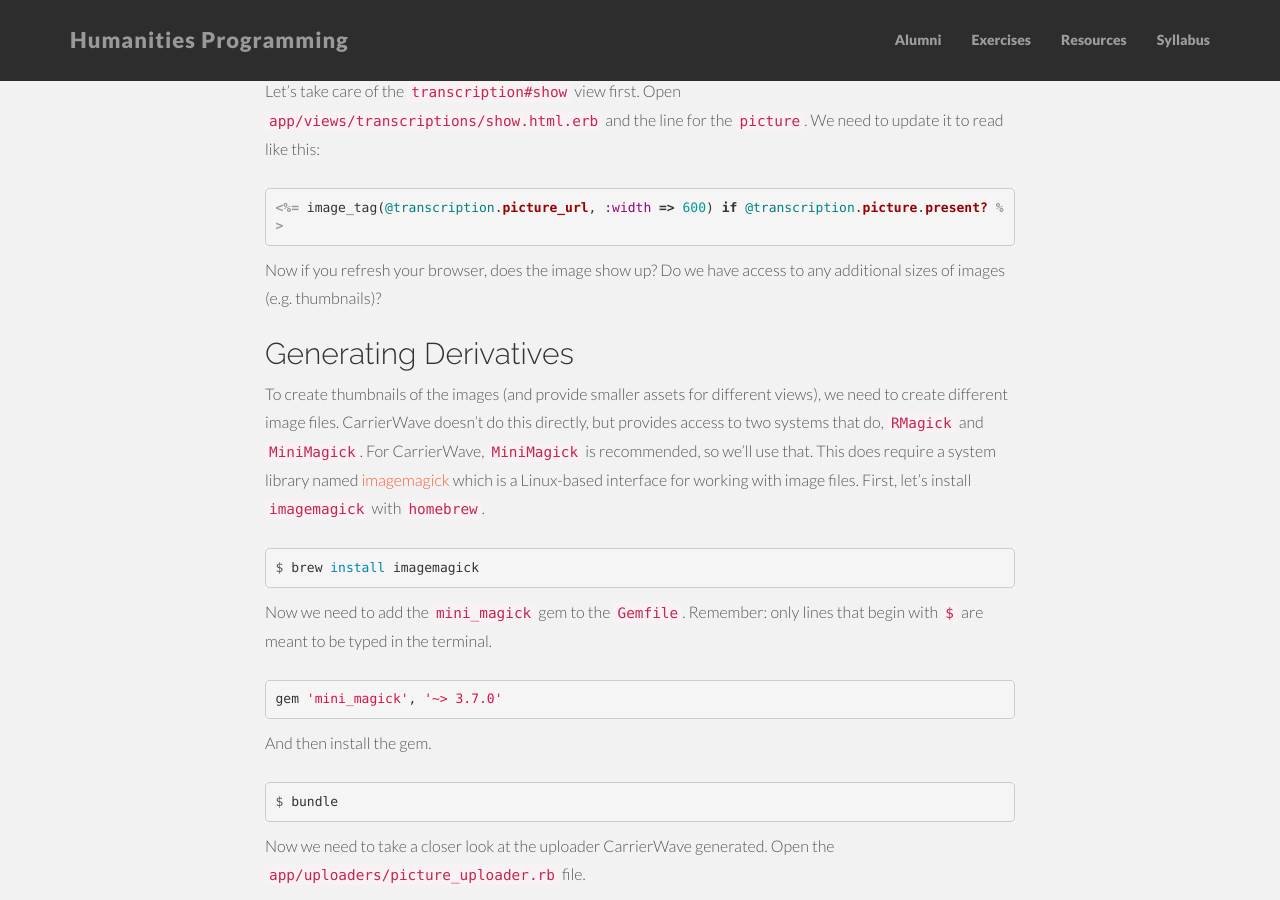
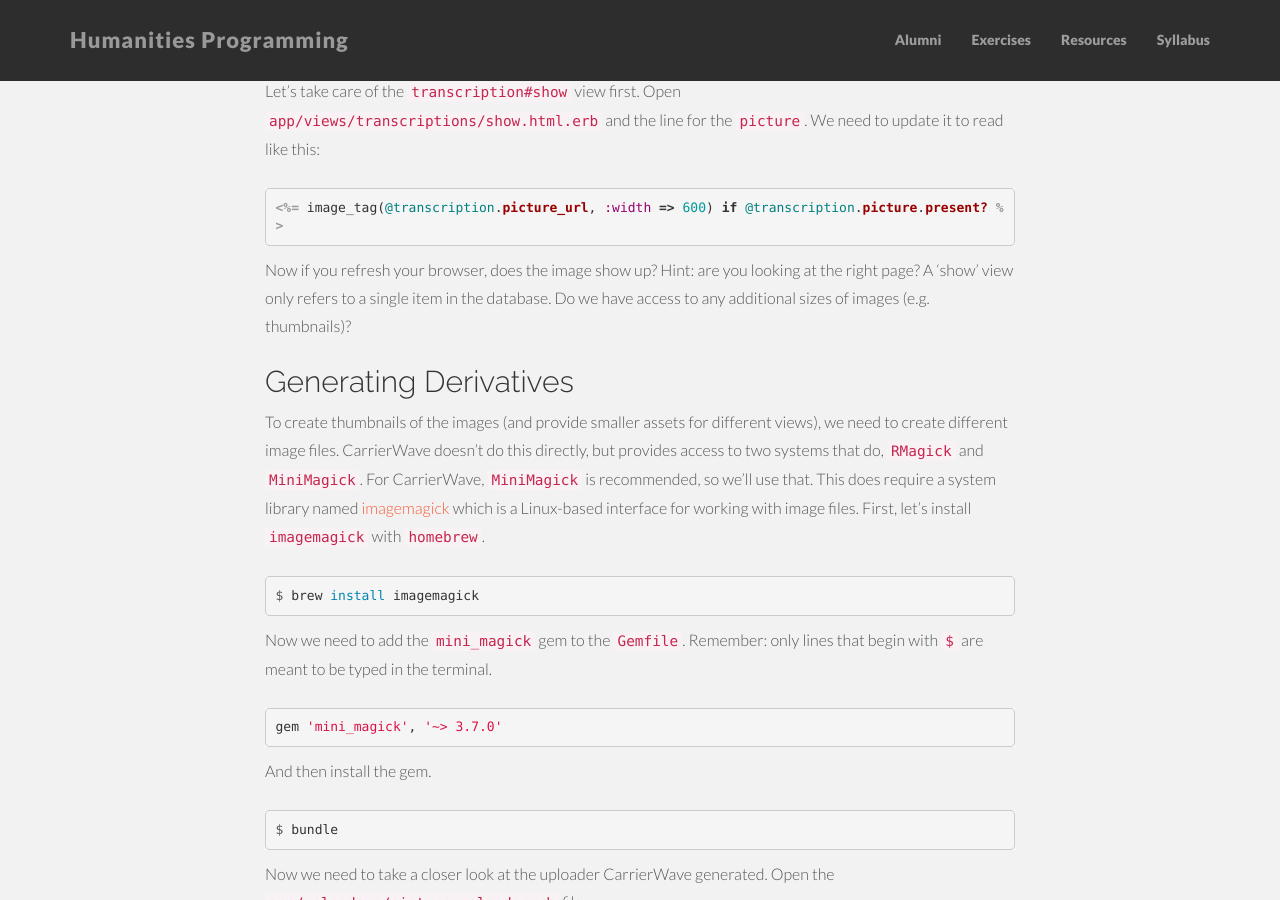
Before and after one commit to humanitiesprogramming/humanitiesprogramming.github.io, a Jekyll site: the page built from exercise-rails4.md, in a window 1280 px wide and 900 px high, scrolled down 3178 px. Built offline with Jekyll 4.4.1, drawn with Linux system fonts in a browser that asks for light colours; nearby versions of some CDN libraries.

Commit message:
updates copy

```diff
--- a/exercise-rails4.md
+++ b/exercise-rails4.md
@@ -150,7 +150,8 @@ We need to update it to read like this:
 <%= image_tag(@transcription.picture_url, :width => 600) if @transcription.picture.present? %>
 {% endhighlight %}
 
-Now if you refresh your browser, does the image show up? Do we have
+Now if you refresh your browser, does the image show up? Hint: are you looking at the right page? A 'show' view only refers to a single item in the database.
+Do we have
 access to any additional sizes of images (e.g. thumbnails)?
 
 ## Generating Derivatives
```
Also changed, not shown: exercise-rails3.md (+1 -1 lines).
